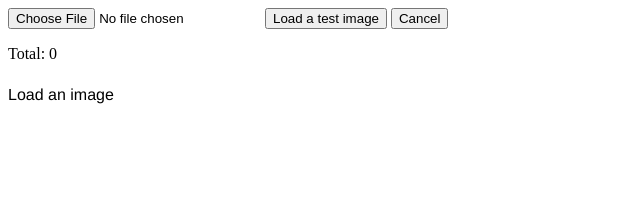
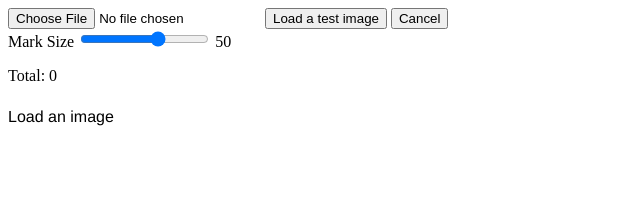
Before and after one commit to bondarevts/colonies-counter, a plain HTML site: page index.html in a window 1280 px wide. Shown: the whole page, without its empty margins (0-640 px from the left). Drawn offline with Linux system fonts and the light colour scheme.

Commit message:
Add the mark size selector

```diff
--- a/index.html
+++ b/index.html
@@ -6,6 +6,11 @@
 <input type="file" id="image-browser" onchange='loadImage();'>
 <button type="button" onclick="loadTestImage()">Load a test image</button>
 <button type="button" onclick="cancel()" style="touch-action: manipulation;">Cancel</button>
+<div>
+    <label for="mark-size">Mark Size</label>
+    <input type="range" id="mark-size" name="mark-size" min="1" max="80" value="50" oninput="changeMarkSize();">
+    <output name="mark-size-value" id="mark-size-value">50</output>
+</div>
 <p>Total: <span id="colonies-counter">0</span></p>
 </div>
 <div id="canvas-wrapper"></div>
--- a/scripts/main.js
+++ b/scripts/main.js
@@ -1,4 +1,5 @@
 var MARK_FUNCTION = drawCircle;
+var markSize = 50;
 
 var canvas = SVG('canvas-wrapper').size(400, 100).style('touch-action', 'manipulation');
 var text = canvas.text("Load an image");
@@ -30,6 +31,12 @@ function cancel() {
     updateColoniesCounter();
 }
 
+function changeMarkSize() {
+    console.log(document.getElementById("mark-size").value);
+    markSize = parseInt(document.getElementById("mark-size").value);
+    document.getElementById("mark-size-value").value = markSize;
+}
+
 function markColony(e) {
     var x = e.pageX - canvas.parent().offsetLeft;
     var y = e.pageY - canvas.parent().offsetTop;
--- a/scripts/marks.js
+++ b/scripts/marks.js
@@ -1,5 +1,3 @@
-var MARK_SIZE = 50;
-
 function drawCircle(x, y) {
     var diameter = MARK_SIZE;
     var radius = diameter / 2;
```
